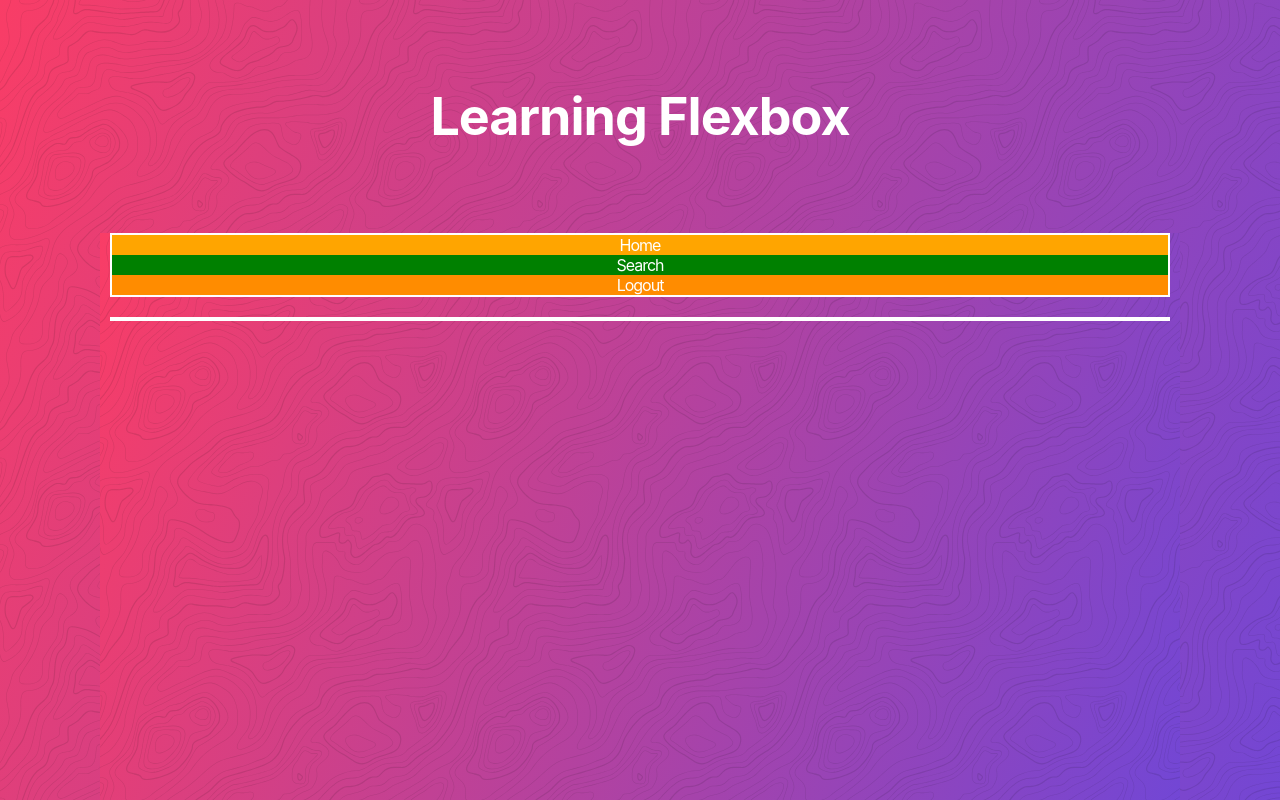
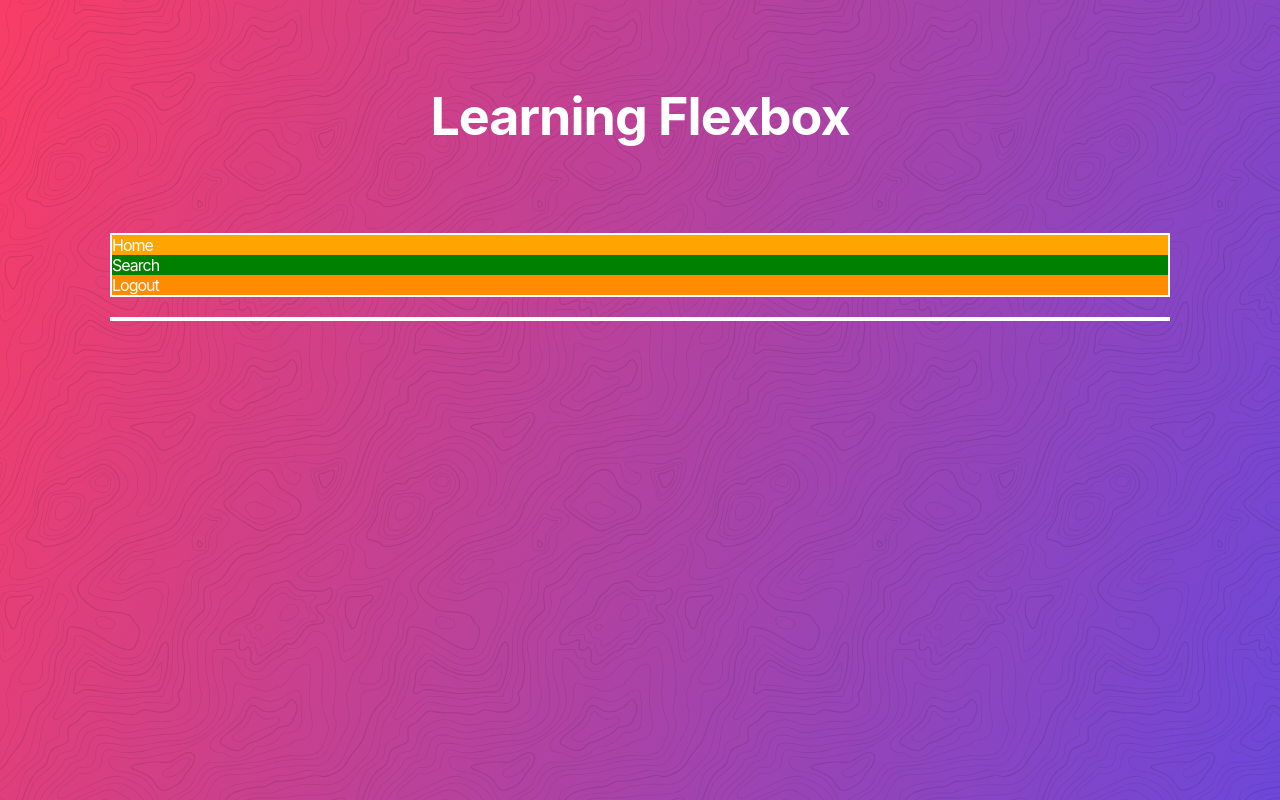
Before and after one commit to roqueneo/apsys.flexbox.workshop, a React (Create React App) app: page / in a window 1280 px wide. Shown: the top 800 px of the page. Built offline with nearby package versions, Linux system fonts and the light colour scheme.

Commit message:
Remove unused code

```diff
--- a/src/App.css
+++ b/src/App.css
@@ -1,6 +1,3 @@
-.App {
-  text-align: center;
-}
 
 .header {
   display: flex;
--- a/src/index.css
+++ b/src/index.css
@@ -7,16 +7,11 @@ body {
   -moz-osx-font-smoothing: grayscale;
 }
 
-code {
-  font-family: source-code-pro, Menlo, Monaco, Consolas, 'Courier New',
-    monospace;
-}
-
 body {
   background-image: url("./topography.svg"),
     linear-gradient(110deg, #f93d66, #6d47d9);
   background-size: 340px, auto;
-  min-height: calc(100vh - 100px);
+  min-height: calc(100vh - 300px);
   margin: 50px;
   /* background: white; */
   background-attachment: fixed;
```
